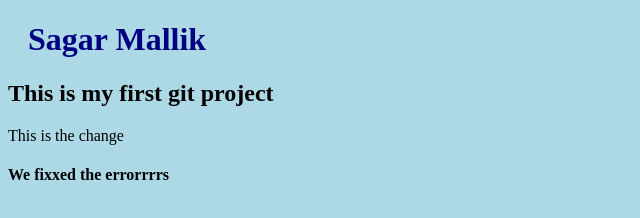
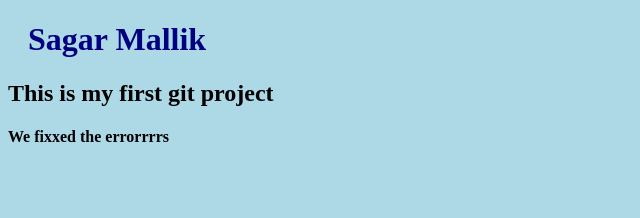
Before and after one commit to sagarxt/hello-world.github.io, a plain HTML site: page index.html in a window 1280 px wide. Shown: the whole page, without its empty margins (0-640 px from the left). Drawn offline with Linux system fonts and the light colour scheme.

Commit message:
update HTML with error fix

```diff
--- a/index.html
+++ b/index.html
@@ -9,8 +9,6 @@
 <body>
   <h1>Sagar Mallik</h1>
   <h2>This is  my first git project</h2>
-  <p>This is the change</p>
-
   <h4>We fixxed the errorrrrs</h4>
 </body>
 </html>
```
